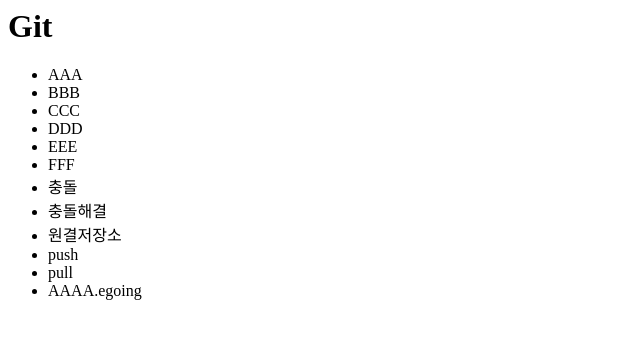
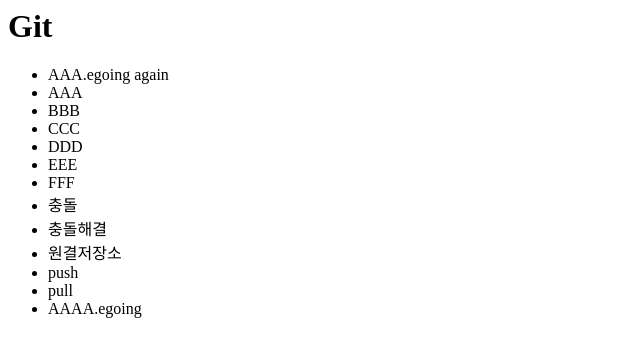
Before and after one commit to ohkwon0709/sangwhalcoding_git_egoing, a plain HTML site: page index.html in a window 1280 px wide. Shown: the whole page, without its empty margins (0-640 px from the left). Drawn offline with Linux system fonts and the light colour scheme.

Commit message:
egoing again

```diff
--- a/index.html
+++ b/index.html
@@ -10,6 +10,7 @@
       </h1>
     </header>
     <ul>
+      <li>AAA.egoing again</li>
       <li>AAA</li>
       <li>BBB</li>
       <li>CCC</li>
```
